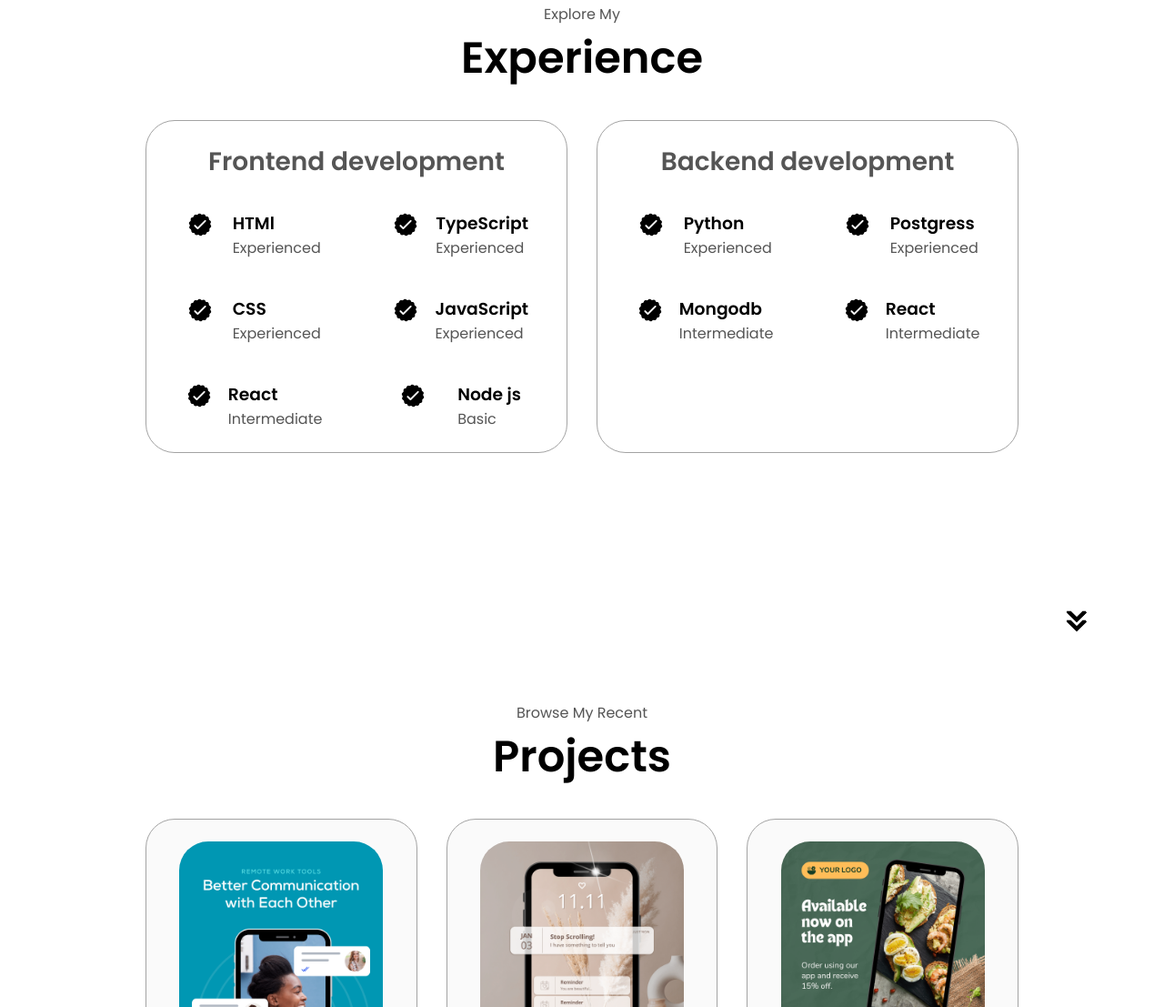
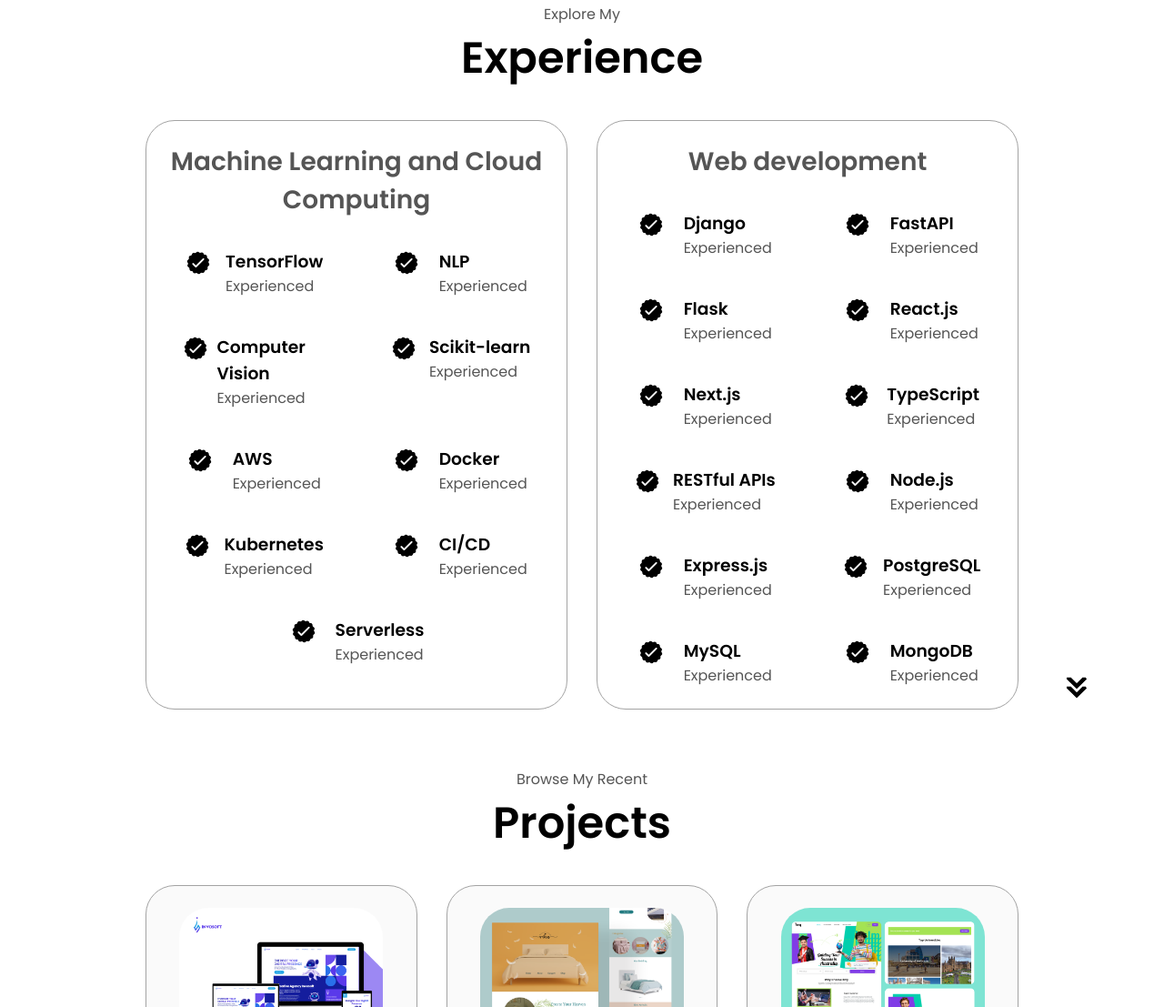
Before and after one commit to m-farhan-nazeer/html-css-js-portfolio, a plain HTML site: page index.html in a window 1280 px wide. Shown: the part 1693-2800 px from the top of the page at 91% size. Drawn offline with Linux system fonts and the light colour scheme.

Commit message:
mohsin.nexusXperts

```diff
--- a/index.html
+++ b/index.html
@@ -3,14 +3,14 @@
 <head>
     <meta charset="UTF-8">
     <meta name="viewport" content="width=device-width, initial-scale=1.0">
-    <title>My Portfolio</title>
+    <title>Mohsin.nexusXperts</title>
     <link rel="stylesheet" href="style.css">
     <link rel="stylesheet" href="mediaqueries.css">
 
 </head>
 <body>
     <nav id="desktop-nav">
-        <div class="logo">Farhan</div>
+        <div class="logo">Mohsin Zaheer</div>
         <div>
             <ul class="nav-links">
                 <li><a href="#about">About</a></li>
@@ -43,8 +43,8 @@
         </div>
         <div class="section__text">
             <p class="section__text__p1">Helo , I'm</p>
-            <h1 class="title">Farhan</h1>
-            <p class="section__text__p2">Data Scientist</p>
+            <h1 class="title">Mohsin</h1>
+            <p class="section__text__p2">Software Engineer</p>
             <div class="btn-container">
                 <button class="btn btn-color-2" onclick="window.open('./assets/resume-example.pdf')">Download CV</button>
                 <button class="btn btn-color-1" onclick="location.href='./assets#contact'">Contact Info</button>
@@ -55,13 +55,14 @@
                     src="./assets/linkedin.png"
                     alt="My LinkedIn profile"
                     class="icon"
-                    onclick="location.href='https://linkedin.com/'"
+                    onclick="window.open('https://www.linkedin.com/in/mohsin-zaheer-babar/', '_blank')"
                 />
                 <img
                     src="./assets/github.png"
                     alt="My github profile"
                     class="icon"
-                    onclick="location.href='https://github.com/'"
+
+                    onclick="window.open('https://github.com/mohsin-zaheer?tab=repositories', '_blank')"
                 />
             </div>
         </div>
@@ -86,7 +87,7 @@
                             class="icon"
                         />
                         <h3>Experience</h3>
-                        <p>2+ years <br>Frontend development</p>
+                        <p>5+ years <br>AI Engineering</p>
                     </div>
                     <div class="details-container">
                         <img
@@ -100,7 +101,7 @@
 
                 </div>
                 <div class="text-container">
-                    <p>Lorem, ipsum dolor sit amet consectetur adipisicing elit. Quo repellendus deserunt, ipsum expedita nemo earum ullam eos enim suscipit! Non alias blanditiis corrupti, laudantium harum necessitatibus debitis similique suscipit repellendus perferendis eos accusantium. Veniam, laboriosam natus. Vero, vitae consectetur. Aut enim perspiciatis quis ea consequatur dolorum impedit ex modi. Autem.</p>
+                    <p>Hi, I’m Mohsin Zaheer — an Expert AI Engineer in Agentic Systems with over 5 years of experience building intelligent, high-performance AI solutions. I specialize in LangChain, Retrieval-Augmented Generation (RAG), OpenAI, and Generative AI. With a strong foundation in Machine Learning, Deep Learning, Python, PyTorch, TensorFlow, and fine-tuning AI models, I architect dynamic, context-aware AI agents.</p>
                 </div>
             </div>
         </div>
@@ -117,7 +118,7 @@
         <div class="experience-details-container">
             <div class="about-containers">
                 <div class="details-containers">
-                    <h2 class="experience-sub-title">Frontend development</h2>
+                    <h2 class="experience-sub-title">Machine Learning and Cloud Computing</h2>
                     <div class="article-container">
                         <article>
                             <img
@@ -126,7 +127,155 @@
                                 class="icon"
                             />
                             <div>
-                                <h3>HTMl</h3>
+                                <h3>TensorFlow</h3>
+                                <p>Experienced</p>
+                            </div>
+                        </article>
+                        <article>
+                            <img
+                                src="./assets/checkmark.png"
+                                alt="Experience icon"
+                                class="icon"
+                            />
+                            <div>
+                                <h3>NLP</h3>
+                                <p>Experienced</p>
+                            </div>
+                        </article>
+                        <article>
+                            <img
+                                src="./assets/checkmark.png"
+                                alt="Experience icon"
+                                class="icon"
+                            />
+                            <div>
+                                <h3>Computer Vision</h3>
+                                <p>Experienced</p>
+                            </div>
+                        </article>
+                        <article>
+                            <img
+                                src="./assets/checkmark.png"
+                                alt="Experience icon"
+                                class="icon"
+                            />
+                            <div>
+                                <h3>Scikit-learn</h3>
+                                <p>Experienced</p>
+                            </div>
+                        </article>
+                        <article>
+                            <img
+                                src="./assets/checkmark.png"
+                                alt="Experience icon"
+                                class="icon"
+                            />
+                            <div>
+                                <h3>AWS</h3>
+                                <p>Experienced</p>
+                            </div>
+                        </article>
+                        <article>
+                            <img
+                                src="./assets/checkmark.png"
+                                alt="Experience icon"
+                                class="icon"
+                            />
+                            <div>
+                                <h3>Docker</h3>
+                                <p>Experienced</p>
+                            </div>
+                        </article>
+                        <article>
+                            <img
+                                src="./assets/checkmark.png"
+                                alt="Experience icon"
+                                class="icon"
+                            />
+                            <div>
+                                <h3>Kubernetes</h3>
+                                <p>Experienced</p>
+                            </div>
+                        </article>
+                        <article>
+                            <img
+                                src="./assets/checkmark.png"
+                                alt="Experience icon"
+                                class="icon"
+                            />
+                            <div>
+                                <h3>CI/CD</h3>
+                                <p>Experienced</p>
+                            </div>
+                        </article>
+                        <article>
+                            <img
+                                src="./assets/checkmark.png"
+                                alt="Experience icon"
+                                class="icon"
+                            />
+                            <div>
+                                <h3>Serverless</h3>
+                                <p>Experienced</p>
+                            </div>
+                        </article>
+                    </div>
+                </div>
+                <div class="details-containers">
+                    <h2 class="experience-sub-title">Web development</h2>
+                    <div class="article-container">
+                        <article>
+                            <img
+                                src="./assets/checkmark.png"
+                                alt="Experience icon"
+                                class="icon"
+                            />
+                            <div>
+                                <h3>Django</h3>
+                                <p>Experienced</p>
+                            </div>
+                        </article>
+                        <article>
+                            <img
+                                src="./assets/checkmark.png"
+                                alt="Experience icon"
+                                class="icon"
+                            />
+                            <div>
+                                <h3>FastAPI</h3>
+                                <p>Experienced</p>
+                            </div>
+                        </article>
+                        <article>
+                            <img
+                                src="./assets/checkmark.png"
+                                alt="Experience icon"
+                                class="icon"
+                            />
+                            <div>
+                                <h3> Flask</h3>
+                                <p>Experienced</p>
+                            </div>
+                        </article>
+                        <article>
+                            <img
+                                src="./assets/checkmark.png"
+                                alt="Experience icon"
+                                class="icon"
+                            />
+                            <div>
+                                <h3>React.js</h3>
+                                <p>Experienced</p>
+                            </div>
+                        </article>
+                        <article>
+                            <img
+                                src="./assets/checkmark.png"
+                                alt="Experience icon"
+                                class="icon"
+                            />
+                            <div>
+                                <h3>Next.js</h3>
                                 <p>Experienced</p>
                             </div>
                         </article>
@@ -148,7 +297,7 @@
                                 class="icon"
                             />
                             <div>
-                                <h3>CSS</h3>
+                                <h3>RESTful APIs</h3>
                                 <p>Experienced</p>
                             </div>
                         </article>
@@ -159,7 +308,7 @@
                                 class="icon"
                             />
                             <div>
-                                <h3>JavaScript</h3>
+                                <h3>Node.js</h3>
                                 <p>Experienced</p>
                             </div>
                         </article>
@@ -170,34 +319,7 @@
                                 class="icon"
                             />
                             <div>
-                                <h3>React</h3>
-                                <p>Intermediate</p>
-                            </div>
-                        </article>
-                        <article>
-                            <img
-                                src="./assets/checkmark.png"
-                                alt="Experience icon"
-                                class="icon"
-                            />
-                            <div>
-                                <h3>Node js</h3>
-                                <p>Basic</p>
-                            </div>
-                        </article>
-                    </div>
-                </div>
-                <div class="details-containers">
-                    <h2 class="experience-sub-title">Backend development</h2>
-                    <div class="article-container">
-                        <article>
-                            <img
-                                src="./assets/checkmark.png"
-                                alt="Experience icon"
-                                class="icon"
-                            />
-                            <div>
-                                <h3>Python</h3>
+                                <h3>Express.js</h3>
                                 <p>Experienced</p>
                             </div>
                         </article>
@@ -208,7 +330,7 @@
                                 class="icon"
                             />
                             <div>
-                                <h3>Postgress</h3>
+                                <h3>PostgreSQL</h3>
                                 <p>Experienced</p>
                             </div>
                         </article>
@@ -219,8 +341,8 @@
                                 class="icon"
                             />
                             <div>
-                                <h3>Mongodb</h3>
-                                <p>Intermediate</p>
+                                <h3>MySQL</h3>
+                                <p>Experienced</p>
                             </div>
                         </article>
                         <article>
@@ -230,8 +352,8 @@
                                 class="icon"
                             />
                             <div>
-                                <h3>React</h3>
-                                <p>Intermediate</p>
+                                <h3> MongoDB</h3>
+                                <p>Experienced</p>
                             </div>
                         </article>
 
@@ -254,13 +376,13 @@
             <div class="details-containers color-container">
                 <div class="article-container">
                     <img
-                        src="./assets/project-1.png"
+                        src="./assets/digitalenergy.png"
                         alt="Project1"
                         class="project-img"
                     />
 
                 </div>
-                <h2 class="experience-sub-title project-title">Project 1</h2>
+                <h2 class="experience-sub-title project-title">digitalenergy</h2>
                 <button
                 class="btn btn-color-2 project-btn"
                 onclick="location.href='https://github.com'"
@@ -273,13 +395,13 @@
             <div class="details-containers color-container">
                 <div class="article-container">
                     <img
-                        src="./assets/project-2.png"
+                        src="./assets/Rika.png"
                         alt="Project2"
                         class="project-img"
                     />
 
                 </div>
-                <h2 class="experience-sub-title project-title">Project 2</h2>
+                <h2 class="experience-sub-title project-title">Rika</h2>
                 <button
                 class="btn btn-color-2 project-btn"
                 onclick="location.href='https://github.com'"
@@ -292,13 +414,13 @@
             <div class="details-containers color-container">
                 <div class="article-container">
                     <img
-                        src="./assets/project-3.png"
+                        src="./assets/ilmy screens.png"
                         alt="Project3"
                         class="project-img"
                     />
 
                 </div>
-                <h2 class="experience-sub-title project-title">Project 3</h2>
+                <h2 class="experience-sub-title project-title">ilmy screens</h2>
                 <button
                 class="btn btn-color-2 project-btn"
                 onclick="location.href='https://github.com'"
@@ -334,7 +456,7 @@
                     alt="LinkedIn Icon"
                     class="icon contact-icon"
                 />
-                <p><a href="https://www.linkedin.com">LinkedIn</a></p>
+                <p><a href="https://www.linkedin.com/in/mohsin-zaheer-babar/"target="_blank">LinkedIn</a></p>
             </div>
         </div>
     </section>
```
Also changed, not shown: assets/Rika.png (added), assets/digitalenergy.png (added), assets/ilmy screens.png (added), assets/profile.webp (added).
